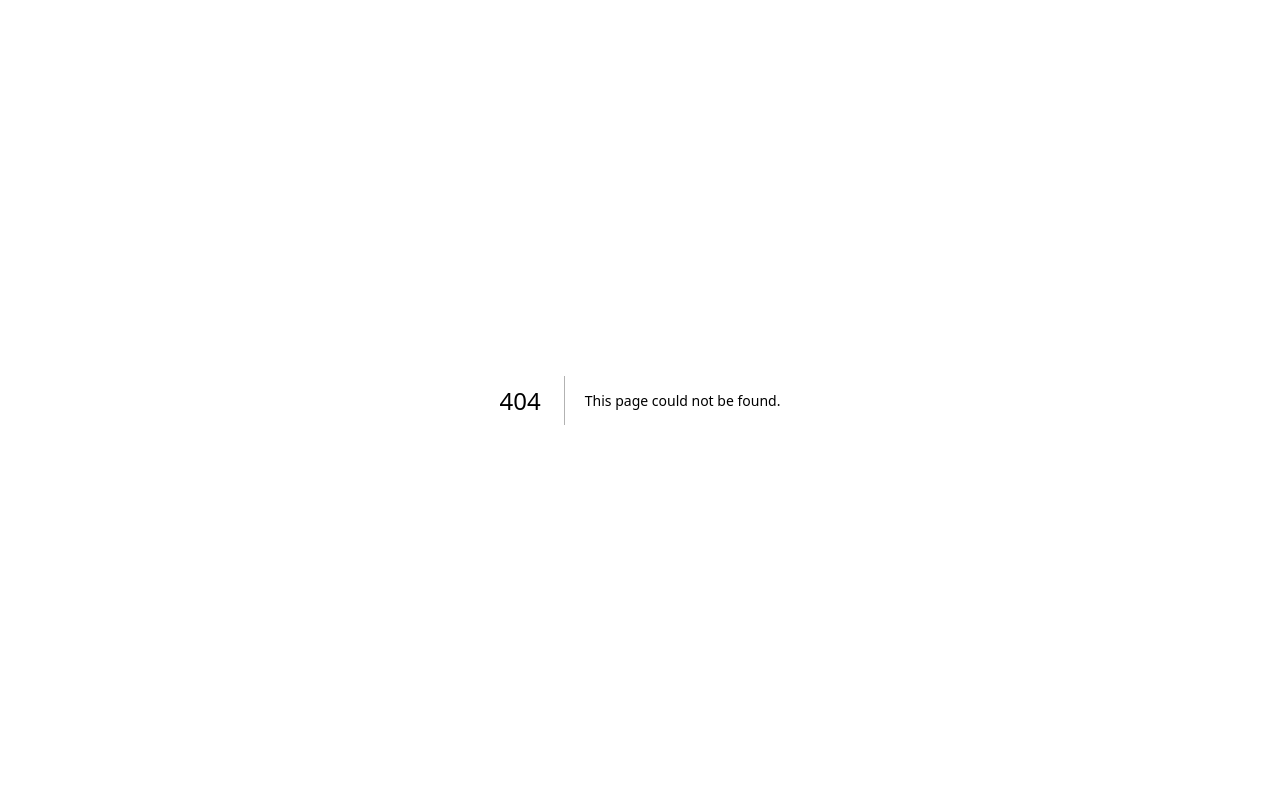
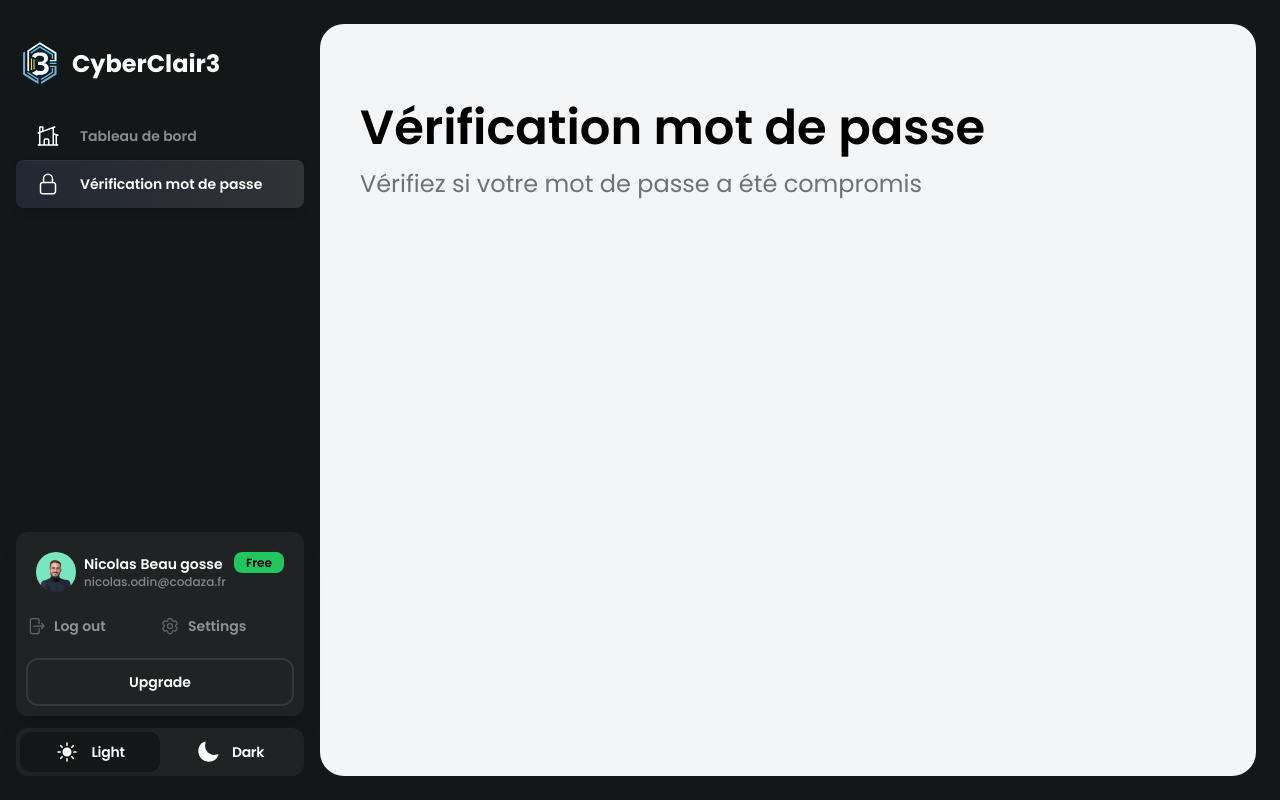
Before and after one commit to VinceS42/cyberclair3, a Next.js app: page /dashboard/password-check in a window 1280 px wide. Before the commit this address had no page. Built offline with nearby package versions, Linux system fonts and the light colour scheme.

Commit message:
[Cyber1] FEAT: ajout Sidebar + MenuItem + layout dashboard + page password check

```diff
--- a/app/components/dashboard/CardFeature.tsx
+++ b/app/components/dashboard/CardFeature.tsx
@@ -16,7 +16,7 @@ export default function CardFeature({
 }: Readonly<Props>) {
     return (
         <Link
-            href={href}
+            href={`dashboard/${href}`}
             className="flex w-full items-center mb-5 p-3.5 border border-solid border-gray-200 rounded-xl hover:border-transparent hover:shadow-2xl last:mb-0 group transition duration-300 ease-in-out"
         >
             <div className="relative flex justify-center items-center w-14 h-14 mr-6 bg-[#202324] rounded-xl">
--- a/app/components/dashboard/Heading.tsx
+++ b/app/components/dashboard/Heading.tsx
@@ -1,14 +1,16 @@
 type Props = {
     title: string
     description: string
+    align?: "text-left" | "text-center" | "text-right"
 }
 
 export default function Heading({
     title = "Protégez votre identité en ligne",
     description = "N'attendez pas de perdre votre sécurité.",
+    align = "text-center",
 }: Readonly<Props>) {
     return (
-        <div className="mb-10 text-center">
+        <div className={`${align} mb-10`}>
             <h1 className="text-5xl font-semibold mb-4">{title}</h1>
             <p className="text-2xl text-[#6c7275]">{description}</p>
         </div>
--- /dev/null
+++ b/app/components/dashboard/MenuItem.tsx
@@ -0,0 +1,43 @@
+"use client"
+import Link from "next/link"
+import { usePathname } from "next/navigation"
+import { LockOpenIcon } from "@heroicons/react/24/outline"
+
+type Props = {
+    title: string
+    icon: React.ReactNode
+    href: string
+}
+
+export default function MenuItem({
+    title = "Vérification mot de passe",
+    icon = <LockOpenIcon className="text-white" />,
+    href = "/dashboard",
+}: Readonly<Props>) {
+    const pathname = usePathname()
+
+    const pathnameSegments = pathname.split("/")
+    const hrefSegments = href.split("/")
+    const isActive =
+        pathnameSegments[pathnameSegments.length - 1] ===
+        hrefSegments[hrefSegments.length - 1]
+
+    return (
+        <Link
+            href={href}
+            className={`flex w-full group items-center h-12 text-sm font-semibold rounded-lg transition-colors duration-300 ease-in-out px-5 ${
+                isActive &&
+                "bg-gradient-to-l from-[#323337] to-[rgba(70,79,111,0.3)] shadow-[inset_0px_0.0625rem_0_rgba(255,255,255,0.05),0_0.25rem_0.5rem_0_rgba(0,0,0,0.1)]"
+            }`}
+        >
+            <div className="w-6 h-6 mr-5">{icon}</div>
+            <span
+                className={`text-white group-hover:opacity-100 transition duration-300 ease-in-out ${
+                    isActive ? "opacity-100" : "opacity-50"
+                }`}
+            >
+                {title}
+            </span>
+        </Link>
+    )
+}
--- a/app/components/dashboard/NavLink.tsx
+++ /dev/null
@@ -1,7 +0,0 @@
-import React from 'react'
-
-export default function NavLink() {
-  return (
-    <div>NavLink</div>
-  )
-}
--- /dev/null
+++ b/app/components/dashboard/Sidebar/index.tsx
@@ -0,0 +1,61 @@
+import Image from "next/image"
+import Link from "next/link"
+
+import logo from "../../../../public/assets/img/logo.svg"
+import nico from "../../../../public/assets/img/Nico.png"
+import CardAccount from "./CardAccount"
+import ToggleTheme from "./ToggleTheme"
+import MenuItem from "../MenuItem"
+import { HomeModernIcon, LockClosedIcon } from "@heroicons/react/24/outline"
+
+const fakeUserData = {
+    id: 1,
+    firstName: "Nicolas",
+    lastName: "Beau gosse",
+    email: "nicolas.odin@codaza.fr",
+    isPremium: false,
+}
+
+export default function Sidebar() {
+    return (
+        <div className="fixed z-20 top-0 left-0 bottom-0 flex flex-col pt-10 px-4 max-md:invisible max-md:opacity-0 max-md:transition-opacity w-80 pb-58">
+            <div className="flex items-center h-30 pb-6">
+                <Link
+                    href="/dashboard"
+                    className="flex justify-center items-center flex-row gap-x-2"
+                >
+                    <Image
+                        src={logo}
+                        alt="logo-cyberclaire"
+                        className="w-12 h-12"
+                    />
+                    <h1 className="text-white text-2xl font-bold">
+                        CyberClair3
+                    </h1>
+                </Link>
+            </div>
+            <div className="flex flex-col">
+                <MenuItem
+                    title="Tableau de bord"
+                    icon={<HomeModernIcon className="text-white" />}
+                    href="/dashboard"
+                />
+                <MenuItem
+                    title="Vérification mot de passe"
+                    icon={<LockClosedIcon className="text-white" />}
+                    href="dashboard/password-check"
+                />
+            </div>
+            <div className="absolute text-white left-0 bottom-0 right-0 pb-6 px-4 before:left-0 before:right-0 before:bottom-full before:h-10 before:bg-gradient-to-t before:from-[#131617] before:to-[#131617] before:pointer-events-none max-md:px-3">
+                <CardAccount
+                    avatar={nico.src}
+                    firstName={fakeUserData.firstName}
+                    lastName={fakeUserData.lastName}
+                    email={fakeUserData.email}
+                    isPremium={fakeUserData.isPremium}
+                />
+                <ToggleTheme />
+            </div>
+        </div>
+    )
+}
--- a/app/dashboard/(overview)/loading.tsx
+++ /dev/null
@@ -1,7 +0,0 @@
-import React from 'react'
-
-export default function Loading() {
-  return (
-    <div>loading</div>
-  )
-}
--- a/app/dashboard/(overview)/page.tsx
+++ /dev/null
@@ -1,5 +0,0 @@
-import React from "react";
-
-export default function Page() {
-    return <></>;
-}
--- a/app/dashboard/layout.tsx
+++ b/app/dashboard/layout.tsx
@@ -1,34 +1,10 @@
 import type { Metadata } from "next"
-import { Inter } from "next/font/google"
-import Image from "next/image"
-import { SunIcon } from "@heroicons/react/24/solid"
-import {
-    MoonIcon,
-    LockOpenIcon,
-    ArrowRightIcon,
-} from "@heroicons/react/24/outline"
-import Link from "next/link"
 
-import logo from "../../public/assets/img/logo.svg"
-import nico from "../../public/assets/img/Nico.png"
-import CardAccount from "../components/dashboard/Sidebar/CardAccount"
-import CardFeature from "../components/dashboard/CardFeature"
-import Heading from "../components/dashboard/Heading"
-import ToggleTheme from "../components/dashboard/Sidebar/ToggleTheme"
-
-const inter = Inter({ subsets: ["latin"] })
+import Sidebar from "../components/dashboard/Sidebar"
 
 export const metadata: Metadata = {
     title: "Dashboard",
     description: "A voir avec Nicolas",
-}
-
-const fakeUserData = {
-    id: 1,
-    firstName: "Nicolas",
-    lastName: "Beau gosse",
-    email: "nicolas.odin@codaza.fr",
-    isPremium: false,
 }
 
 export default function RootLayout({
@@ -37,61 +13,13 @@ export default function RootLayout({
     children: React.ReactNode
 }>) {
     return (
-        <main className="pr-6 max-md:p-0 bg-background max-md:overflow-hidden pl-80 max-xl:pl-24 max-md:pl-0">
-            <div className="fixed z-20 top-0 left-0 bottom-0 flex flex-col pt-10 px-4 max-md:invisible max-md:opacity-0 max-md:transition-opacity w-80 pb-58">
-                <div className="flex items-center h-30 pb-6">
-                    <Link
-                        href="/dashboard"
-                        className="flex justify-center items-center flex-row gap-x-2"
-                    >
-                        <Image
-                            src={logo}
-                            alt="logo-cyberclaire"
-                            className="w-12 h-12"
-                        />
-                        <h1 className="text-white text-2xl font-bold">
-                            CyberClair3
-                        </h1>
-                    </Link>
-                </div>
-                <div>
-                    <button className="flex w-full items-center h-12 text-sm font-semibold rounded-lg transition-colors hover:text-n-1 bg-gradient-to-l from-[#323337] to-[rgba(70,79,111,0.3)] shadow-[inset_0px_0.0625rem_0_rgba(255,255,255,0.05),0_0.25rem_0.5rem_0_rgba(0,0,0,0.1)] px-5">
-                        <LockOpenIcon className="mr-3 h-6 w-6 stroke-white fill-red-500" />
-                        <p className="ml-5 text-white">Have been pown</p>
-                    </button>
-                    <button></button>
-                </div>
-                <div className="absolute text-white left-0 bottom-0 right-0 pb-6 px-4 before:left-0 before:right-0 before:bottom-full before:h-10 before:bg-gradient-to-t before:from-[#131617] before:to-[#131617] before:pointer-events-none max-md:px-3">
-                    <CardAccount
-                        avatar={nico.src}
-                        firstName={fakeUserData.firstName}
-                        lastName={fakeUserData.lastName}
-                        email={fakeUserData.email}
-                        isPremium={fakeUserData.isPremium}
-                    />
-                    <ToggleTheme />
+        <section className="pr-6 max-md:p-0 bg-background max-md:overflow-hidden pl-80 max-xl:pl-24 max-md:pl-0">
+            <Sidebar />
+            <div className="flex py-6 max-md:py-0 h-screen">
+                <div className="relative flex-grow max-w-full rounded-3xl lg:pr-0 bg-[#F4F5F7] px-10 py-20 overflow-y-auto scroll-smooth scrollbar-none">
+                    {children}
                 </div>
             </div>
-            <div className="flex py-6 max-md:py-0 h-screen">
-                <div className="relative flex-grow max-w-full rounded-3xl lg:pr-0 bg-[#F3F5F7] justify-center">
-                    <div className="px-10 py-20 overflow-y-auto scroll-smooth scrollbar-none max-2xl:py-12 max-md:px-4 max-md:pt-0 max-md:pb-6">
-                        <Heading
-                            title="Protégez votre identité en ligne"
-                            description="N'attendez pas de perdre votre sécurité."
-                        />
-                        <div className="max-w-[30rem] mx-auto">
-                            <CardFeature
-                                title="Vérification mot de passe"
-                                description="Vérifiez si votre mot de passe a été compromis"
-                                icon={
-                                    <LockOpenIcon className="w-6 h-6 text-white" />
-                                }
-                                href="/password-check"
-                            />
-                        </div>
-                    </div>
-                </div>
-            </div>
-        </main>
+        </section>
     )
 }
--- /dev/null
+++ b/app/dashboard/page.tsx
@@ -0,0 +1,23 @@
+import { LockOpenIcon } from "@heroicons/react/24/outline"
+
+import CardFeature from "../components/dashboard/CardFeature"
+import Heading from "../components/dashboard/Heading"
+
+export default function Page() {
+    return (
+        <>
+            <Heading
+                title="Protégez votre identité en ligne"
+                description="N'attendez pas de perdre votre sécurité."
+            />
+            <div className="max-w-[30rem] mx-auto">
+                <CardFeature
+                    title="Vérification mot de passe"
+                    description="Vérifiez si votre mot de passe a été compromis"
+                    icon={<LockOpenIcon className="w-6 h-6 text-white" />}
+                    href="/password-check"
+                />
+            </div>
+        </>
+    )
+}
--- /dev/null
+++ b/app/dashboard/password-check/page.tsx
@@ -0,0 +1,15 @@
+import Heading from "@/app/components/dashboard/Heading"
+
+export default function Page() {
+    return (
+        <div className="w-full">
+            <div className="max-w-[60rem] mx-auto">
+                <Heading
+                    title="Vérification mot de passe"
+                    description="Vérifiez si votre mot de passe a été compromis"
+                    align="text-left"
+                />
+            </div>
+        </div>
+    )
+}
--- a/app/layout.tsx
+++ b/app/layout.tsx
@@ -1,29 +1,29 @@
-import type { Metadata } from "next";
-import { Poppins } from "next/font/google";
-import "./globals.css";
+import type { Metadata } from "next"
+import { Poppins } from "next/font/google"
+import "./globals.css"
 
 const poppins = Poppins({
-  subsets: ["latin"],
-  weight: ["400", "500", "600", "700"],
-  variable: '--font-poppins',
-});
+    subsets: ["latin"],
+    weight: ["400", "500", "600", "700"],
+    variable: "--font-poppins",
+})
 
 export const metadata: Metadata = {
     title: "Cyberclair3",
     description: "",
     icons: {
-      icon: "/assets/img/Nico.png"
-    }
-};
+        icon: "/assets/img/Nico.png",
+    },
+}
 
 export default function RootLayout({
     children,
-}: {
-    children: React.ReactNode;
-}) {
+}: Readonly<{
+    children: React.ReactNode
+}>) {
     return (
-        <html lang="en">
+        <html lang="fr">
             <body className={poppins.className}>{children}</body>
         </html>
-    );
+    )
 }
```
